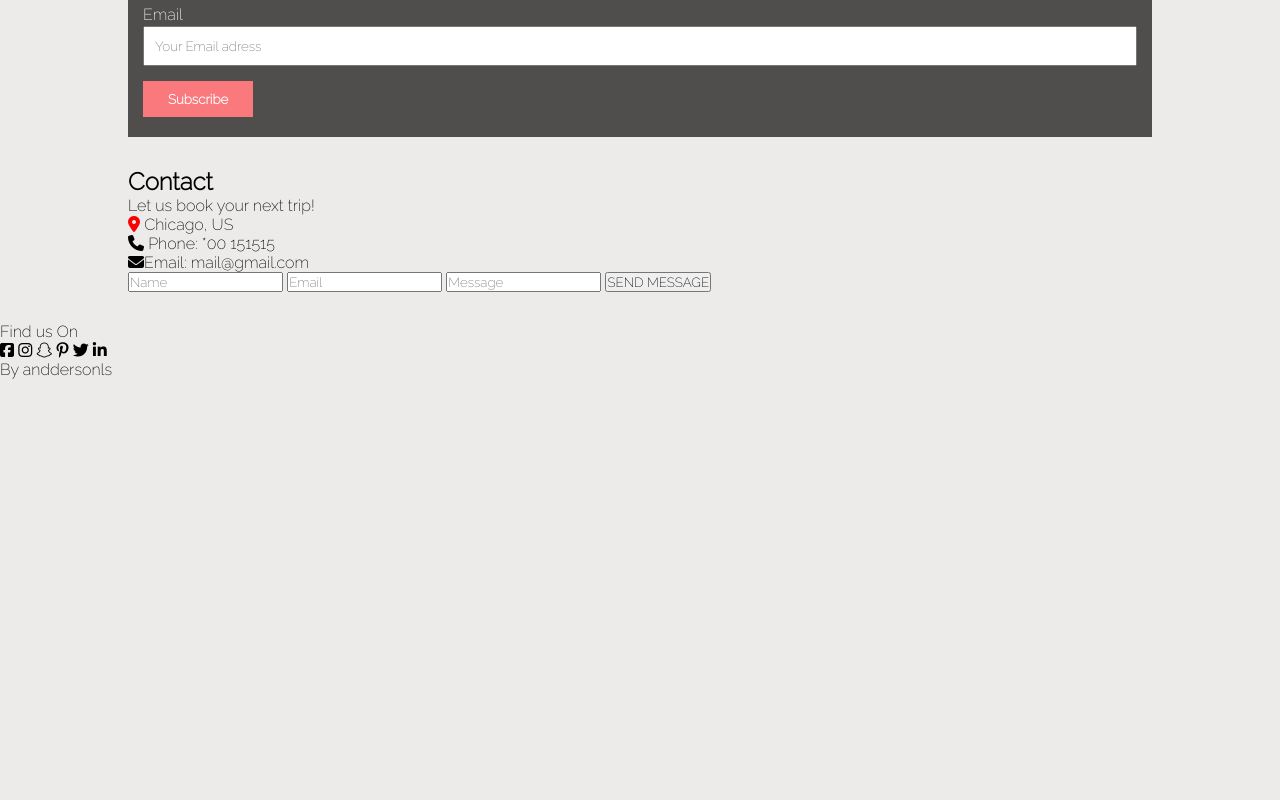
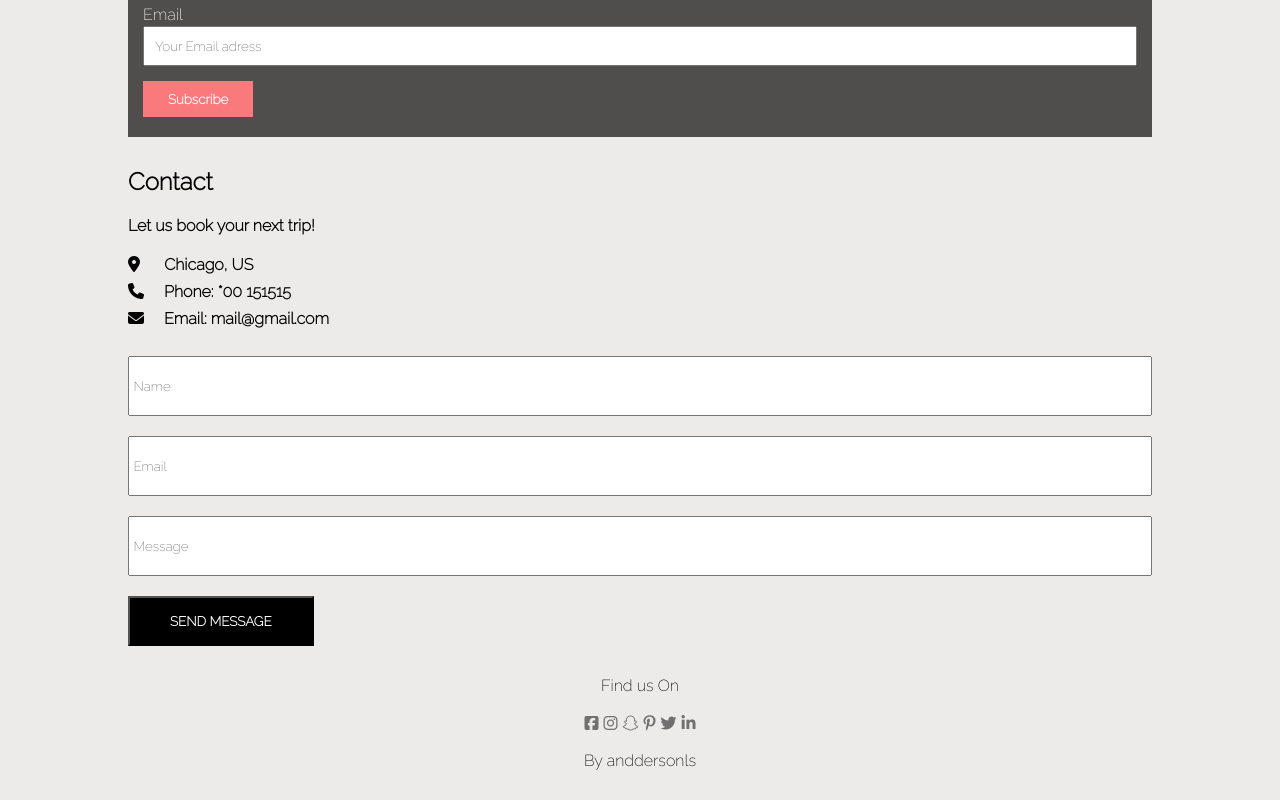
Before and after one commit to anddersonls/TravelPlanner-Website, a plain HTML site: page index.html in a window 1280 px wide. Shown: the part 1972-2772 px from the top of the page. Before the commit the page ends 2351 px from the top, so only its background shows below. Drawn offline with Linux system fonts and the light colour scheme; a web font is replaced by a local one.

Commit message:
estilização da seção de contato e do rodapé

```diff
--- a/index.html
+++ b/index.html
@@ -1,5 +1,5 @@
 <!DOCTYPE html>
-<html lang="en">
+<html lang="pt-BR">
 <head>
     <meta charset="UTF-8">
     <meta name="viewport" content="width=device-width, initial-scale=1.0">
@@ -9,7 +9,7 @@
 <body>
     <header>
         <div class="cabecalho">
-            <i class="fa-sharp fa-solid fa-location-dot"></i>
+            <i class="fa-sharp fa-solid fa-location-dot" id="location-header"></i>
             <span>Logo</span>
             <i class="fa-solid fa-magnifying-glass"></i>
         </div>
@@ -95,22 +95,22 @@
     </section>
 
     <section class="container">
-        <div class="contact">
-            <h2>Contact</h2>
-            <p>Let us book your next trip!</p>
-            <p><i class="fa-sharp fa-solid fa-location-dot"></i> Chicago, US</p>
-            <p><i class="fa-solid fa-phone"></i> Phone: *00 151515</p>
-            <p><i class="fa-solid fa-envelope"></i>Email: mail@gmail.com</p>
-            <input type="text" placeholder="Name">
-            <input type="text" placeholder="Email">
-            <input type="text" placeholder="Message">
-            <button>SEND MESSAGE</button>
+        <h2 class="contact-text">Contact</h2>
+        <p class="contact-text">Let us book your next trip!</p>
+        <p class="contact-info"><i class="fa-sharp fa-solid fa-location-dot" id="location-contact"></i> Chicago, US</p>
+        <p class="contact-info"><i class="fa-solid fa-phone"></i>Phone: *00 151515</p>
+        <p class="contact-info"><i class="fa-solid fa-envelope"></i>Email: mail@gmail.com</p>
+        <div class="contact-flex">
+            <input type="text" placeholder=" Name" class="contact-input">
+            <input type="text" placeholder=" Email" class="contact-input">
+            <input type="text" placeholder=" Message" class="contact-input">
         </div>
+        <button class="contact-button">SEND MESSAGE</button>
     </section>
 
     <footer class="rodape">
         <p>Find us On</p>
-        <div>
+        <div class="rodape-flex">
             <i class="fa-brands fa-square-facebook"></i>
             <i class="fa-brands fa-instagram"></i>
             <i class="fa-brands fa-snapchat"></i>
--- a/style.css
+++ b/style.css
@@ -28,8 +28,8 @@ body{
     background-color: white;
 }
 
-.fa-location-dot{
-    color:rgb(250, 0, 0);
+#location-header{
+    color:rgb(255, 0, 0);
 }
 
 .fa-magnifying-glass{
@@ -65,17 +65,18 @@ body{
 
 .main-box-top div{
     color:white;
-    width: 33.4%;
     text-align: center;
     padding: 5px 0;
 }
 
 .top-red{
     background-color: red;
+    width: 33.4%;
 }
 
 .top-black{
     background-color: black;
+    width: 33.5%;
 }
 
 .main-box-content{
@@ -206,3 +207,49 @@ img{
     padding: 10px 25px;
     margin-top: 15px;
 }
+
+.contact-text{
+    margin: 20px 0;
+    font-weight: bold;
+}
+
+.fa-phone, .fa-envelope, #location-contact{
+    margin-right: 20px;
+}
+
+.contact-info{
+    margin-bottom: 8px;
+    font-weight: bold;
+}
+
+.contact-flex{
+    display: flex;
+    flex-direction: column;
+}
+.contact-input{
+    margin-top: 20px;
+    padding: 20px 0px;
+}
+
+.contact-button{
+    padding: 15px 40px;
+    margin-top: 20px;
+    background-color: black;
+    color:white;
+    font-weight: bold;
+}
+
+.rodape-flex{
+    display: flex;
+    justify-content: center;
+    gap: 5px;
+    color: rgb(113, 111, 111);
+}
+
+.rodape{
+    display: flex;
+    flex-direction: column;
+    align-items: center;
+    margin-bottom: 30px;
+    gap: 20px;
+}
```
